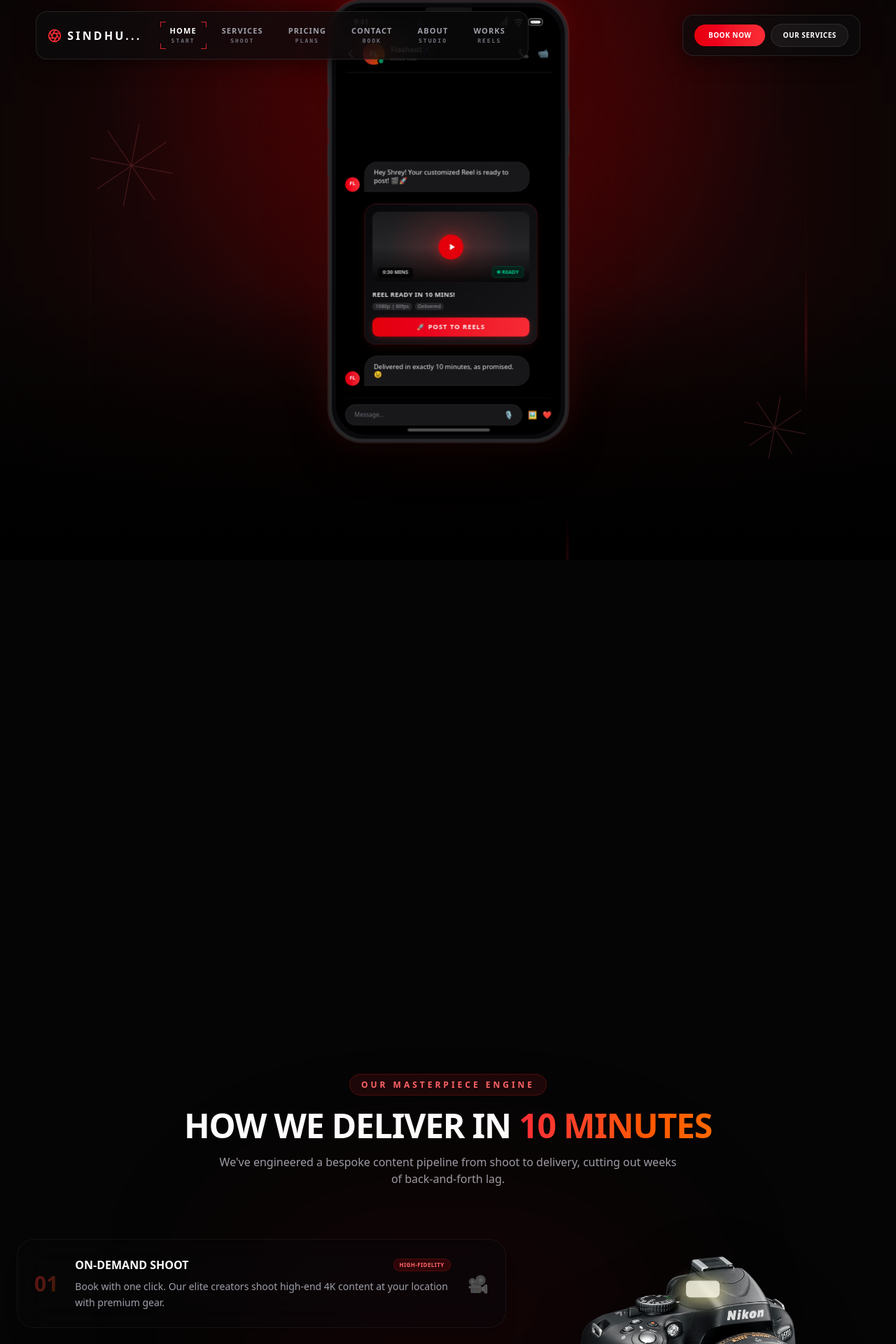
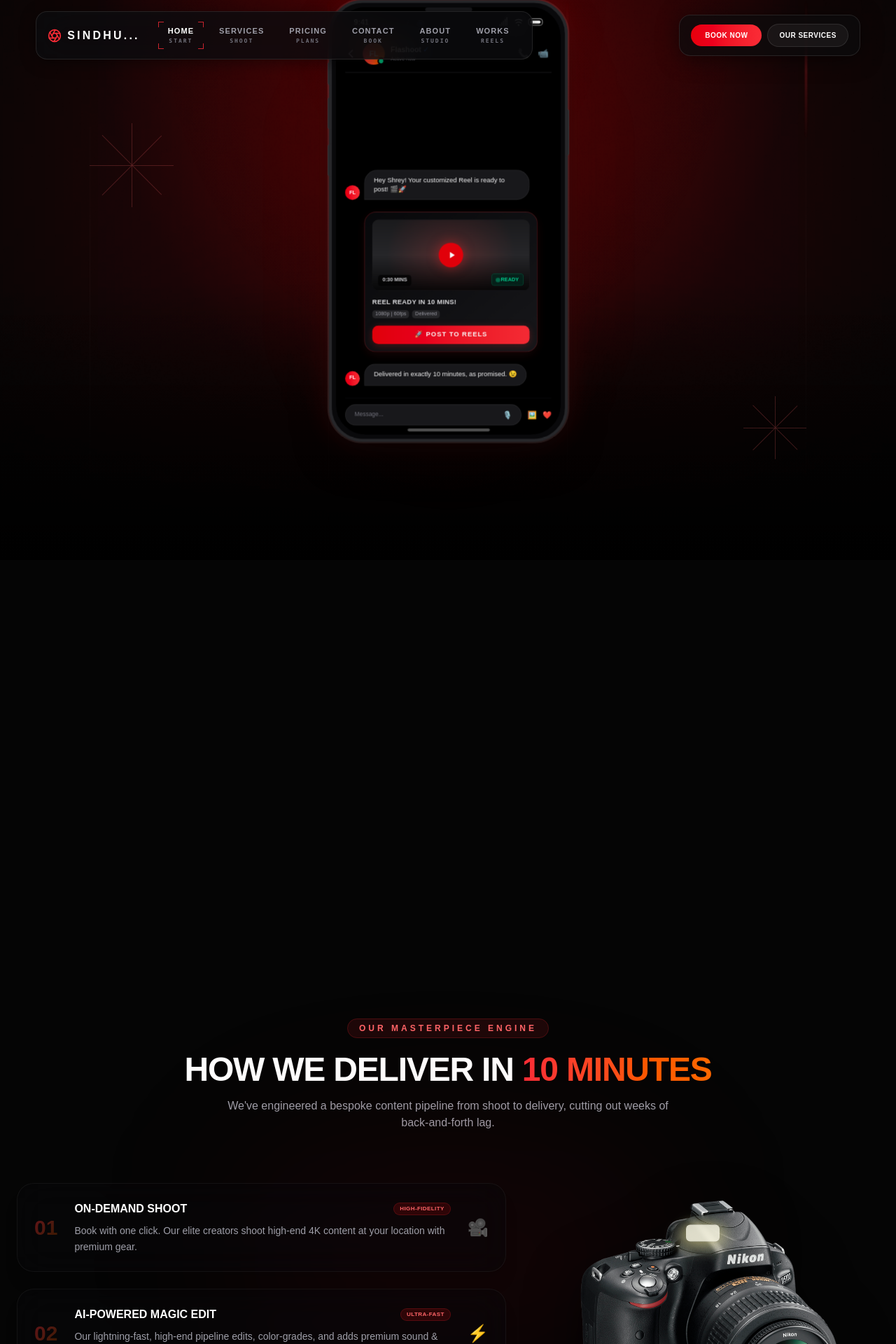
Before and after one commit to Sathish372005s/reel-compy, a Next.js app: page / in a window 1280 px wide. Shown: the top 1920 px of the page at 70% size. Built offline with nearby package versions, Linux system fonts and the light colour scheme.

Commit message:
after space issue

```diff
--- a/app/components/Navbar.tsx
+++ b/app/components/Navbar.tsx
@@ -34,9 +34,9 @@ function NavLink({
       onMouseLeave={() => setHovered(false)}
       className={`relative ${
         mobile
-          ? "w-full py-4 text-center border-b border-white/10"
+          ? "w-full rounded-xl border border-white/5 bg-white/[0.03] px-4 py-3 text-left"
           : "px-3 py-1.5 sm:px-4 sm:py-2"
-      } text-xs font-black uppercase tracking-wider ${active ? "text-white" : "text-zinc-400"} hover:text-white transition-colors duration-300 flex flex-col items-center gap-0.5 rounded-xl select-none`}
+      } text-xs font-black uppercase tracking-wider ${active ? "text-white" : "text-zinc-400"} hover:text-white transition-colors duration-300 flex flex-col ${mobile ? "items-start" : "items-center"} gap-0.5 rounded-xl select-none`}
     >
       {/* Corners */}
       {!mobile && (
@@ -91,19 +91,19 @@ export default function Navbar() {
 
   return (
     <div className="fixed top-0 inset-x-0 z-50 flex flex-col">
-      <div className="w-[94%] sm:w-[92%] mx-auto mt-2 sm:mt-4 flex items-center justify-between">
+      <div className="w-[94%] sm:w-[92%] mx-auto mt-2 sm:mt-4 flex items-center justify-between gap-2">
 
         {/* LEFT */}
-        <div className="flex items-center gap-6 rounded-2xl border border-white/10 bg-[#0c0c0e]/70 backdrop-blur-xl px-4 py-3 shadow-[0_4px_30px_rgba(0,0,0,0.5)]">
+        <div className="flex min-w-0 flex-1 items-center gap-4 rounded-2xl border border-white/10 bg-[#0c0c0e]/80 px-3 py-2.5 shadow-[0_4px_22px_rgba(0,0,0,0.45)] backdrop-blur-xl sm:flex-none sm:gap-6 sm:px-4 sm:py-3">
 
           {/* Logo */}
           <Link
             href="/"
-            className="group flex items-center gap-2 text-white"
+            className="group flex min-w-0 items-center gap-2 text-white"
           >
-            <Aperture className="h-5 w-5 text-red-500 transition-transform duration-500 group-hover:rotate-180" />
+            <Aperture className="h-5 w-5 shrink-0 text-red-500 transition-transform duration-500 group-hover:rotate-180" />
 
-            <h1 className="text-sm md:text-base font-black tracking-[0.2em] uppercase">
+            <h1 className="truncate text-xs font-black uppercase tracking-[0.16em] sm:text-sm md:text-base md:tracking-[0.2em]">
               sindhu<span className="text-red-500"></span>...
             </h1>
           </Link>
@@ -145,8 +145,9 @@ export default function Navbar() {
           {/* MOBILE MENU BUTTON */}
           <button
             onClick={() => setMenuOpen(!menuOpen)}
-            className="lg:hidden flex items-center justify-center w-12 h-12 rounded-2xl border border-white/10 bg-[#0c0c0e]/70 backdrop-blur-xl text-white"
+            className="lg:hidden flex h-11 w-11 shrink-0 items-center justify-center rounded-2xl border border-white/10 bg-[#0c0c0e]/85 text-white backdrop-blur-xl sm:h-12 sm:w-12"
             aria-label="Toggle navigation menu"
+            aria-expanded={menuOpen}
           >
             {menuOpen ? <X size={22} /> : <Menu size={22} />}
           </button>
@@ -161,9 +162,9 @@ export default function Navbar() {
             animate={{ opacity: 1, y: 0 }}
             exit={{ opacity: 0, y: -20 }}
             transition={{ duration: 0.25 }}
-            className="lg:hidden mt-3 mx-auto w-[94%] rounded-3xl border border-white/10 bg-[#0c0c0e]/95 backdrop-blur-2xl overflow-hidden shadow-2xl"
+            className="lg:hidden mt-2 mx-auto w-[94%] rounded-2xl border border-white/10 bg-[#0c0c0e]/96 backdrop-blur-2xl overflow-hidden shadow-2xl"
           >
-            <div className="flex flex-col p-4">
+            <div className="grid grid-cols-2 gap-2 p-3">
               {navItems.map((item) => (
                 <NavLink
                   key={item.href}
@@ -176,11 +177,11 @@ export default function Navbar() {
                 />
               ))}
 
-              <div className="flex flex-col gap-3 mt-6">
+              <div className="col-span-2 grid grid-cols-2 gap-2 pt-2">
                 <Link
                   href="/contact"
                   onClick={() => setMenuOpen(false)}
-                  className="w-full text-center rounded-full px-5 py-3 text-xs font-black uppercase tracking-wider text-white bg-gradient-to-r from-red-600 to-red-500"
+                  className="w-full rounded-xl bg-gradient-to-r from-red-600 to-red-500 px-4 py-3 text-center text-[10px] font-black uppercase tracking-wider text-white"
                 >
                   Book Now
                 </Link>
@@ -188,7 +189,7 @@ export default function Navbar() {
                 <Link
                   href="/services"
                   onClick={() => setMenuOpen(false)}
-                  className="w-full text-center rounded-full border border-white/10 bg-white/5 px-5 py-3 text-xs font-black uppercase tracking-wider text-white"
+                  className="w-full rounded-xl border border-white/10 bg-white/5 px-4 py-3 text-center text-[10px] font-black uppercase tracking-wider text-white"
                 >
                   Our Services
                 </Link>
--- a/app/components/background/BackgroundWrapper.tsx
+++ b/app/components/background/BackgroundWrapper.tsx
@@ -10,6 +10,7 @@ export default function BackgroundWrapper() {
       <GridLines />
 
       {/* Rotating Stars */}
+      <div className="hidden sm:block">
         <RotatingStar
           top="22%"
           left="10%"
@@ -21,6 +22,7 @@ export default function BackgroundWrapper() {
           right="10%"
           size={90}
         />
+      </div>
 
       {/* Noise */}
       <NoiseTexture />
--- a/app/components/background/GridLines.tsx
+++ b/app/components/background/GridLines.tsx
@@ -1,6 +1,6 @@
 export default function GridLines() {
   return (
-    <div className="absolute inset-0 flex justify-between px-16 md:px-32 opacity-25">
+    <div className="absolute inset-0 hidden justify-between px-16 opacity-20 sm:flex md:px-32 md:opacity-25">
 
       {[...Array(4)].map((_, i) => (
         <div
--- a/app/components/hero/HeroSection.tsx
+++ b/app/components/hero/HeroSection.tsx
@@ -1,6 +1,7 @@
 "use client";
 
-import { useRef, useEffect } from "react";
+import { useRef, useEffect, useState } from "react";
+import Link from "next/link";
 import { motion, useScroll, useTransform, useSpring, useMotionValueEvent } from "framer-motion";
 import PhoneMockup from "./Phonehero";
 
@@ -11,6 +12,7 @@ interface HeroSectionProps {
 
 export default function HeroSection({ screen, setScreen }: HeroSectionProps) {
   const containerRef = useRef<HTMLDivElement>(null);
+  const [phoneStartY, setPhoneStartY] = useState("72vh");
 
   // Track scroll position of the parent container
   const { scrollYProgress } = useScroll({
@@ -32,22 +34,34 @@ export default function HeroSection({ screen, setScreen }: HeroSectionProps) {
   const textY = useTransform(smoothProgress, [0, 0.45], [0, -60]);
 
   // Moves phone up from a peeking layout to fully centered/revealed, scaling it and removing 3D tilt
-  const phoneY = useTransform(smoothProgress, [0, 0.85], ["72vh", "0vh"]);
-  const phoneScale = useTransform(smoothProgress, [0, 0.85], [0.85, 1.05]);
-  const phoneRotateX = useTransform(smoothProgress, [0, 0.85], [20, 0]);
+  const phoneY = useTransform(smoothProgress, [0, 0.75], [phoneStartY, "0vh"]);
+  const phoneScale = useTransform(smoothProgress, [0, 0.75], [0.85, 1.05]);
+  const phoneRotateX = useTransform(smoothProgress, [0, 0.75], [20, 0]);
 
   // Listen for scroll changes to open Instagram when fully centered
   useMotionValueEvent(smoothProgress, "change", (latest) => {
-    if (latest >= 0.85) {
+    if (latest >= 0.75) {
       if (screen === "home") {
         setScreen("splash");
       }
-    } else if (latest < 0.75) {
+    } else if (latest < 0.65) {
       if (screen !== "home") {
         setScreen("home");
       }
     }
   });
+
+  useEffect(() => {
+    const mediaQuery = window.matchMedia("(max-width: 639px)");
+    const syncPhoneStart = () => {
+      setPhoneStartY(mediaQuery.matches ? "54vh" : "72vh");
+    };
+
+    syncPhoneStart();
+    mediaQuery.addEventListener("change", syncPhoneStart);
+
+    return () => mediaQuery.removeEventListener("change", syncPhoneStart);
+  }, []);
 
   useEffect(() => {
     if (screen === "splash") {
@@ -59,7 +73,7 @@ export default function HeroSection({ screen, setScreen }: HeroSectionProps) {
   }, [screen, setScreen]);
 
   return (
-    <div ref={containerRef} className="relative h-[180vh] w-full selection:bg-red-500/30">
+    <div ref={containerRef} className="relative h-[122vh] w-full selection:bg-red-500/30 sm:h-[155vh] lg:h-[170vh]">
 
       {/* Sticky Inner Viewport */}
       <div className="sticky top-0 h-screen w-full overflow-hidden flex flex-col justify-between perspective-[1200px]">
@@ -67,12 +81,12 @@ export default function HeroSection({ screen, setScreen }: HeroSectionProps) {
         <div className="relative  z-10 flex flex-col h-full w-full justify-between pb-0">
 
           {/* Hero Main Content */}
-          <div className="w-full mb-5 flex-grow flex flex-col items-center justify-start pt-28 sm:pt-36 px-6 text-center z-10 select-none">
+          <div className="w-full mb-3 flex-grow flex flex-col items-center justify-start pt-24 sm:pt-32 lg:pt-36 px-4 sm:px-6 text-center z-10 select-none">
 
             <motion.span
               style={{ opacity: textOpacity }}
               className="
-                mb-4
+                mb-3
                 border
                 border-red-500/20
                 bg-red-500/10
@@ -81,7 +95,7 @@ export default function HeroSection({ screen, setScreen }: HeroSectionProps) {
                 text-[10px]
                 sm:text-xs
                 uppercase
-                tracking-[3px]
+                tracking-[2px]
                 sm:tracking-[5px]
                 text-red-400
                 rounded-full
@@ -97,7 +111,7 @@ export default function HeroSection({ screen, setScreen }: HeroSectionProps) {
               style={{ opacity: textOpacity, scale: textScale, y: textY }}
               className="
                 max-w-4xl
-                text-3xl
+                text-[2rem]
                 sm:text-5xl
                 md:text-6xl
                 lg:text-7xl
@@ -111,7 +125,7 @@ export default function HeroSection({ screen, setScreen }: HeroSectionProps) {
               We Shoot • Edit • Deliver Reels in <br />
               <span
                 className="
-                  text-5xl
+                  text-[3rem]
                   sm:text-7xl
                   md:text-8xl
                   lg:text-9xl
@@ -129,13 +143,31 @@ export default function HeroSection({ screen, setScreen }: HeroSectionProps) {
               </span>
             </motion.h1>
 
+            <motion.div
+              style={{ opacity: textOpacity, scale: textScale, y: textY }}
+              className="mt-6 flex w-full max-w-xs items-center justify-center gap-3 md:hidden"
+            >
+              <Link
+                href="/contact"
+                className="flex-1 rounded-full bg-gradient-to-r from-red-600 to-red-500 px-4 py-3 text-center text-[10px] font-black uppercase tracking-wider text-white shadow-[0_8px_26px_rgba(220,38,38,0.24)] transition hover:from-red-500 hover:to-red-400 sm:text-xs"
+              >
+                Book Now
+              </Link>
+              <Link
+                href="/services"
+                className="flex-1 rounded-full border border-white/10 bg-white/5 px-4 py-3 text-center text-[10px] font-black uppercase tracking-wider text-white backdrop-blur-sm transition hover:bg-white/10 sm:text-xs"
+              >
+                Services
+              </Link>
+            </motion.div>
+
 
           </div>
 
         </div>
 
         {/* Interactive Phone Mockup Container (z-50 guarantees it overlays the navbar header z-40) */}
-        <div className="absolute  inset-x-0 flex justify-center z-50 pointer-events-none select-none">
+        <div className="absolute inset-x-0 flex justify-center z-50 pointer-events-none select-none">
           <PhoneMockup
             className="pointer-events-auto origin-top"
             style={{
--- a/app/components/hero/Phonehero.tsx
+++ b/app/components/hero/Phonehero.tsx
@@ -21,7 +21,7 @@ export default function PhoneMockup({ className, style, screen, setScreen, rotat
         rotateY: rotateY,
         transformStyle: "preserve-3d",
       }}
-      className={`relative w-[265px] h-[530px] md:w-[325px] md:h-[660px] flex justify-center ${className || ""}`}
+      className={`relative w-[235px] h-[470px] sm:w-[265px] sm:h-[530px] md:w-[325px] md:h-[660px] flex justify-center ${className || ""}`}
     >
       {/* FRONT SIDE */}
       <div
@@ -33,7 +33,7 @@ export default function PhoneMockup({ className, style, screen, setScreen, rotat
         }}
       >
         {/* Dynamic Red Ambient Glow behind the phone */}
-        <div className="absolute top-12 h-[420px] w-[220px] rounded-full bg-red-600/10 blur-[60px] md:h-[540px] md:w-[280px]" />
+        <div className="absolute top-12 h-[360px] w-[190px] rounded-full bg-red-600/10 blur-[48px] sm:h-[420px] sm:w-[220px] md:h-[540px] md:w-[280px] md:blur-[60px]" />
 
         {/* Real iPhone Outer Frame */}
         <div className="relative h-[91%] w-full rounded-[46px] border-4 border-zinc-800 bg-zinc-950 p-[6px] shadow-[0_25px_60px_-15px_rgba(0,0,0,0.9),0_0_40px_rgba(220,38,38,0.2)] ring-2 ring-white/10">
--- a/app/components/sections/ThemedRoutePage.tsx
+++ b/app/components/sections/ThemedRoutePage.tsx
@@ -21,10 +21,10 @@ export default function ThemedRoutePage({
   cta = "Book Now",
 }: ThemedRoutePageProps) {
   return (
-    <main className="relative min-h-screen px-6 pb-24 pt-36 text-white selection:bg-red-500/30">
-      <div className="absolute left-1/2 top-36 h-72 w-[640px] -translate-x-1/2 rounded-full bg-red-700/10 blur-[120px] pointer-events-none" />
+    <main className="relative min-h-screen px-4 pb-16 pt-28 text-white selection:bg-red-500/30 sm:px-6 sm:pb-24 sm:pt-36">
+      <div className="absolute left-1/2 top-28 hidden h-72 w-[640px] -translate-x-1/2 rounded-full bg-red-700/10 blur-[120px] pointer-events-none sm:block sm:top-36" />
 
-      <section className="relative z-10 mx-auto flex max-w-6xl flex-col gap-12">
+      <section className="relative z-10 mx-auto flex max-w-6xl flex-col gap-8 sm:gap-12">
         <div className="max-w-3xl">
           <motion.span
             initial={{ opacity: 0, y: 12 }}
@@ -38,7 +38,7 @@ export default function ThemedRoutePage({
             initial={{ opacity: 0, y: 18 }}
             animate={{ opacity: 1, y: 0 }}
             transition={{ delay: 0.08 }}
-            className="mt-6 text-4xl font-black uppercase tracking-tight text-white sm:text-6xl"
+            className="mt-5 text-4xl font-black uppercase tracking-tight text-white sm:mt-6 sm:text-6xl"
           >
             {title}{" "}
             <span className="bg-gradient-to-r from-red-500 to-orange-400 bg-clip-text text-transparent">
@@ -56,14 +56,14 @@ export default function ThemedRoutePage({
           </motion.p>
         </div>
 
-        <div className="grid grid-cols-1 gap-4 md:grid-cols-3">
+        <div className="grid grid-cols-1 gap-3 sm:gap-4 md:grid-cols-3">
           {items.map((item, index) => (
             <motion.div
               key={item}
               initial={{ opacity: 0, y: 24 }}
               animate={{ opacity: 1, y: 0 }}
               transition={{ delay: 0.12 + index * 0.08 }}
-              className="group relative overflow-hidden rounded-3xl border border-white/5 bg-zinc-950/40 p-6 shadow-xl backdrop-blur-xl"
+              className="group relative overflow-hidden rounded-2xl border border-white/5 bg-zinc-950/40 p-5 shadow-xl backdrop-blur-xl sm:rounded-3xl sm:p-6"
             >
               <div className="absolute inset-0 bg-[radial-gradient(circle_at_top_left,rgba(239,68,68,0.09),transparent_45%)] opacity-0 transition-opacity duration-300 group-hover:opacity-100" />
               <div className="relative text-3xl font-black text-red-500/60">
--- a/app/components/sections/WorkFlowSection.tsx
+++ b/app/components/sections/WorkFlowSection.tsx
@@ -88,20 +88,20 @@ function DslrCamera({ flashActive, typewriterRun }: { flashActive: boolean; type
   }, [typewriterRun]);
 
   return (
-    <div className="relative h-[390px] w-full max-w-[500px] sm:h-[450px]">
+    <div className="relative h-[310px] w-full max-w-[500px] sm:h-[450px]">
       <div className="absolute inset-x-8 bottom-20 h-14 rounded-full bg-black/60 blur-2xl sm:bottom-24" />
 
       <motion.div
         animate={flashActive ? { y: [0, -4, 0], scale: [1, 1.015, 1] } : {}}
         transition={{ duration: 0.42, ease: "easeOut" }}
-        className="absolute left-1/2 top-[43%] h-[270px] w-[360px] -translate-x-1/2 -translate-y-1/2 sm:h-[335px] sm:w-[470px]"
+        className="absolute left-1/2 top-[43%] h-[230px] w-[300px] -translate-x-1/2 -translate-y-1/2 sm:h-[335px] sm:w-[470px]"
       >
         <Image
           src="/dslr-camera-display.png"
           alt="Real DSLR camera"
           fill
           priority={false}
-          sizes="(min-width: 1024px) 470px, 360px"
+          sizes="(min-width: 1024px) 470px, (min-width: 640px) 470px, 300px"
           className="object-contain drop-shadow-[0_28px_38px_rgba(0,0,0,0.62)]"
         />
 
@@ -133,8 +133,8 @@ function DslrCamera({ flashActive, typewriterRun }: { flashActive: boolean; type
       </motion.div>
 
       <div className="absolute bottom-4 left-1/2 flex h-14 w-full -translate-x-1/2 items-center justify-center text-center sm:bottom-6">
-        <div className="min-w-[250px] rounded-full border border-red-500/15 bg-black/30 px-5 py-2 backdrop-blur-sm">
-          <span className="bg-gradient-to-r from-red-400 via-orange-300 to-white bg-clip-text font-mono text-xl font-black uppercase tracking-[2px] text-transparent drop-shadow-[0_0_18px_rgba(248,113,113,0.38)] sm:text-2xl">
+        <div className="min-w-[220px] rounded-full border border-red-500/15 bg-black/30 px-4 py-2 backdrop-blur-sm sm:min-w-[250px] sm:px-5">
+          <span className="bg-gradient-to-r from-red-400 via-orange-300 to-white bg-clip-text font-mono text-lg font-black uppercase tracking-[2px] text-transparent drop-shadow-[0_0_18px_rgba(248,113,113,0.38)] sm:text-2xl">
           {typedText}
           </span>
           <motion.span
@@ -189,12 +189,12 @@ export default function WorkFlowSection() {
 
   return (
 
-    <section className="relative w-full max-w-7xl mx-auto px-6 py-24 z-10 selection:bg-red-500/30">
+    <section className="relative w-full max-w-7xl mx-auto px-4 pt-8 pb-14 sm:px-6 sm:py-20 lg:py-24 z-10 selection:bg-red-500/30">
 
       {/* Dynamic Background Glow */}
-      <div className="absolute top-1/2 left-1/2 -translate-x-1/2 -translate-y-1/2 w-[600px] h-[300px] bg-red-800/10 blur-[120px] rounded-full pointer-events-none" />
+      <div className="absolute top-1/2 left-1/2 hidden h-[300px] w-[600px] -translate-x-1/2 -translate-y-1/2 rounded-full bg-red-800/10 blur-[120px] pointer-events-none sm:block" />
 
-      <div className="text-center mb-16">
+      <div className="text-center mb-10 sm:mb-14 lg:mb-16">
         <motion.span
           initial={{ opacity: 0, y: 10 }}
           whileInView={{ opacity: 1, y: 0 }}
@@ -208,7 +208,7 @@ export default function WorkFlowSection() {
           whileInView={{ opacity: 1, y: 0 }}
           viewport={{ once: true }}
           transition={{ delay: 0.1 }}
-          className="text-3xl sm:text-5xl font-black uppercase text-white mt-6 tracking-tight"
+          className="text-3xl sm:text-5xl font-black uppercase text-white mt-5 sm:mt-6 tracking-tight"
         >
           HOW WE DELIVER IN <span className="bg-gradient-to-r from-red-500 to-orange-500 bg-clip-text text-transparent">10 MINUTES</span>
         </motion.h2>
@@ -223,9 +223,9 @@ export default function WorkFlowSection() {
         </motion.p>
       </div>
 
-      <div className="grid grid-cols-1 lg:grid-cols-12 gap-12 items-center relative">
+      <div className="grid grid-cols-1 lg:grid-cols-12 gap-8 lg:gap-12 items-center relative">
         {/* Workflow Steps (stacked vertically) */}
-        <div className="lg:col-span-7 flex flex-col gap-6 w-full z-10">
+        <div className="lg:col-span-7 flex flex-col gap-4 sm:gap-6 w-full z-10">
           {steps.map((step, idx) => (
             <motion.div
               key={step.num}
@@ -234,7 +234,7 @@ export default function WorkFlowSection() {
               viewport={{ once: true }}
               transition={{ delay: idx * 0.15, type: "spring", stiffness: 80 }}
               whileHover={{ x: 6, scale: 1.01 }}
-              className="group relative border border-white/5 bg-zinc-950/40 backdrop-blur-xl p-6 rounded-3xl flex items-center gap-6 overflow-hidden shadow-xl transition-all duration-300"
+              className="group relative border border-white/5 bg-zinc-950/40 backdrop-blur-xl p-4 sm:p-6 rounded-2xl sm:rounded-3xl flex items-start sm:items-center gap-4 sm:gap-6 overflow-hidden shadow-xl transition-all duration-300"
             >
               {/* Glowing red top border highlight on hover */}
               <div className="absolute top-0 inset-y-0 left-0 w-px bg-gradient-to-b from-transparent via-red-500/50 to-transparent opacity-0 group-hover:opacity-100 transition-opacity duration-500" />
@@ -248,7 +248,7 @@ export default function WorkFlowSection() {
 
               <div className="flex-grow">
                 <div className="flex justify-between items-center">
-                  <h3 className="text-base font-extrabold uppercase text-white group-hover:text-red-400 transition-colors duration-300">
+                  <h3 className="text-sm sm:text-base font-extrabold uppercase text-white group-hover:text-red-400 transition-colors duration-300">
                     {step.title}
                   </h3>
                   <span className="text-[8px] bg-red-950/60 border border-red-500/20 text-red-400 font-bold px-2 py-0.5 rounded-full uppercase tracking-wider">
--- a/app/globals.css
+++ b/app/globals.css
@@ -5,6 +5,11 @@ body {
   background: #050505;
   overflow-x: clip;
   scroll-behavior: smooth;
+  font-family: Arial, Helvetica, sans-serif;
+}
+
+.font-mono {
+  font-family: "SFMono-Regular", Consolas, "Liberation Mono", Menlo, monospace;
 }
 
 /* SLOW STAR ROTATION */
--- a/app/layout.tsx
+++ b/app/layout.tsx
@@ -1,19 +1,8 @@
 import type { Metadata } from "next";
-import { Geist, Geist_Mono } from "next/font/google";
 import "./globals.css";
 import Navbar from "./components/Navbar";
 import BackgroundWrapper from "./components/background/BackgroundWrapper";
 import RouteTransition from "./components/RouteTransition";
-
-const geistSans = Geist({
-  variable: "--font-geist-sans",
-  subsets: ["latin"],
-});
-
-const geistMono = Geist_Mono({
-  variable: "--font-geist-mono",
-  subsets: ["latin"],
-});
 
 export const metadata: Metadata = {
   title: "Create Next App",
@@ -28,12 +17,12 @@ export default function RootLayout({
   return (
     <html
       lang="en"
-      className={`${geistSans.variable} ${geistMono.variable} h-full antialiased`}
+      className="h-full antialiased"
     >
       <body className="relative min-h-full flex flex-col bg-[#050505] text-white">
         <div className="fixed inset-0 z-0 overflow-hidden pointer-events-none bg-[#050505]">
-          <div className="absolute inset-0 bg-[radial-gradient(ellipse_at_top,rgba(120,0,0,0.55),transparent_55%)]" />
-          <div className="absolute top-0 left-1/2 h-[500px] w-[1000px] -translate-x-1/2 bg-red-700/20 blur-[160px]" />
+          <div className="absolute inset-0 bg-[radial-gradient(ellipse_at_top,rgba(120,0,0,0.38),transparent_55%)] sm:bg-[radial-gradient(ellipse_at_top,rgba(120,0,0,0.55),transparent_55%)]" />
+          <div className="absolute top-0 left-1/2 hidden h-[500px] w-[1000px] -translate-x-1/2 bg-red-700/20 blur-[160px] sm:block" />
           <div className="absolute inset-0 bg-gradient-to-b from-transparent via-transparent to-black" />
           <BackgroundWrapper />
         </div>
--- a/app/page.tsx
+++ b/app/page.tsx
@@ -26,7 +26,7 @@ export default function HomePage() {
       */}
       <div
         className={`relative z-10 transition-all duration-1000 ease-in-out origin-top ${screen === "instagram"
-            ? "opacity-100 max-h-[5000px] pointer-events-auto filter blur-none"
+            ? "opacity-100 max-h-[5000px] pointer-events-auto filter blur-none -mt-32 sm:mt-0"
             : "opacity-0 max-h-0 overflow-hidden pointer-events-none filter blur-md"
           }`}
       >
```
Also changed, not shown: app/components/RouteTransition.tsx (+5 -5 lines), app/components/sections/PricingSection.tsx (+12 -12 lines). Lines whose indentation alone changed are shown as unchanged.
